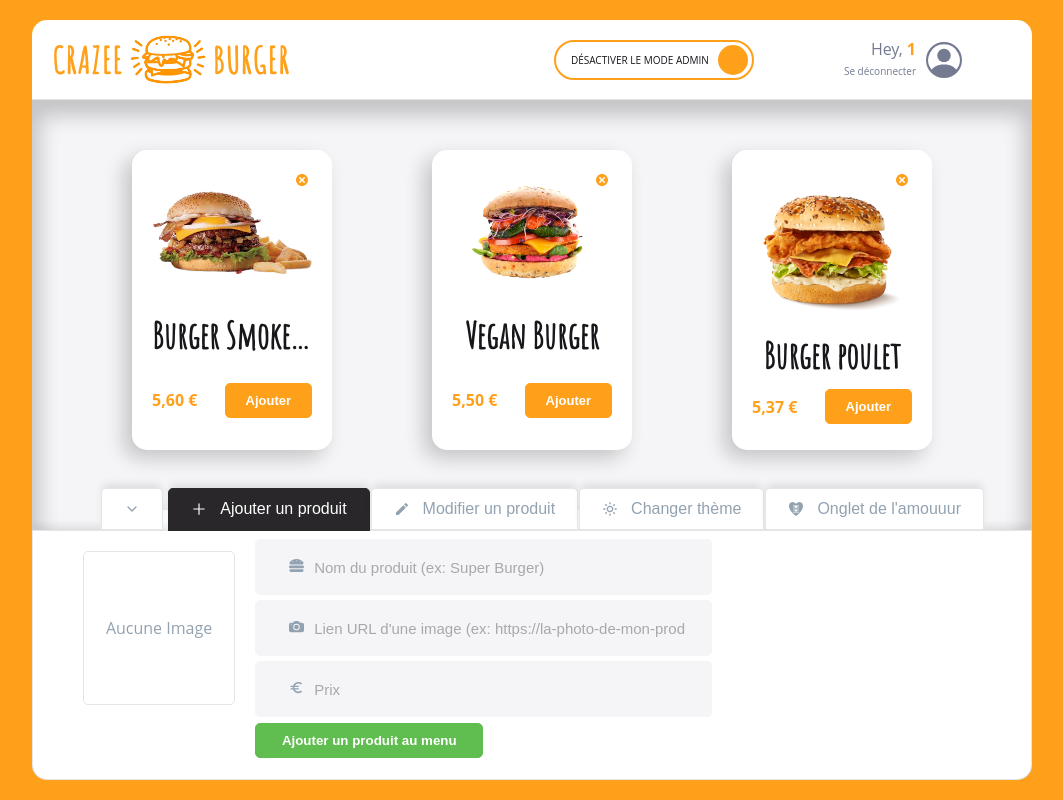
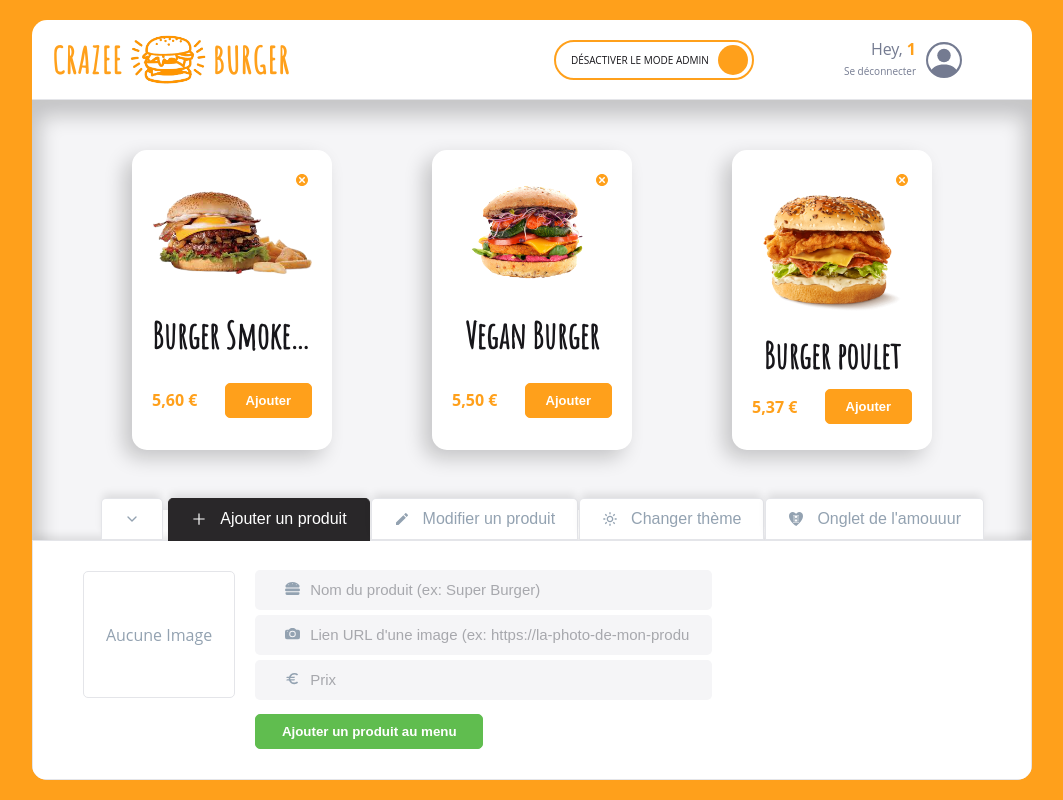
Before and after one commit to NFiker/crazee-burger, a React (Vite) app: page /order/1 in a window 1280 px wide. Shown: the whole page, without its empty margins (108-1171 px from the left). Built offline with nearby package versions, Linux system fonts and the light colour scheme; a web font is replaced by a local one.

Commit message:
🐛 F08 > AdminPanel > Fix input heights

```diff
--- a/src/components/pages/order/main/admin/adminPanel/AdminPanel.jsx
+++ b/src/components/pages/order/main/admin/adminPanel/AdminPanel.jsx
@@ -16,11 +16,9 @@ export default function AdminPanel() {
 }
 
 const AdminPanelStyled = styled.div`
-  height: 250px;
-  padding: 20px 5%;
+  height: 240px;
+  padding: 30px 5%;
   background: ${theme.colors.white};
   border: 1px solid ${theme.colors.greyLight};
-  border-bottom-left-radius: ${theme.borderRadius.extraRound};
-  border-bottom-right-radius: ${theme.borderRadius.extraRound};
   box-shadow: ${theme.shadows.subtle};
 `;
--- a/src/components/reusable-ui/TextInput.jsx
+++ b/src/components/reusable-ui/TextInput.jsx
@@ -22,7 +22,7 @@ const TextInputStyled = styled.div`
   border-radius: ${theme.borderRadius.round};
   display: flex;
   align-items: center;
-  padding: 18px 24px;
+  padding: 10px 20px;
   background: ${theme.colors.background_white};
 
   .icon {
@@ -64,7 +64,7 @@ const extraStyleNormal = css`
   input {
     color: ${theme.colors.dark};
 
-    &:placeholder {
+    &::placeholder {
       background: ${theme.colors.white};
     }
   }
```
